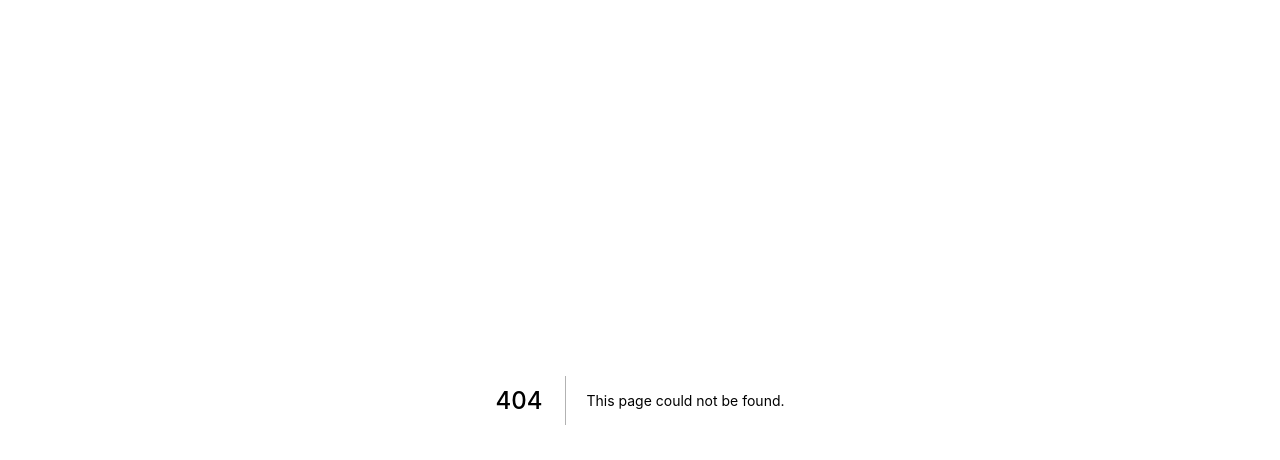
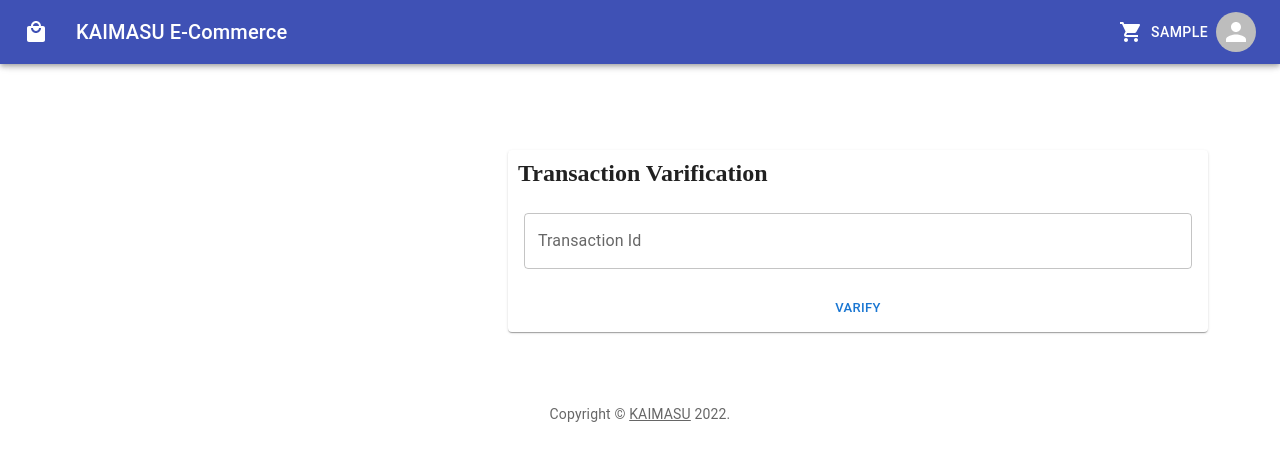
Before and after one commit to Mahmud-007/E-Commerce, a Next.js app in the folder frontend/: page /transaction in a window 1280 px wide. Before the commit this address had no page. Shown: the top 460 px of the page. Built offline with nearby package versions, Linux system fonts and the light colour scheme; no server answers; sample sign-in values are in the browser's storage.

Commit message:
add transaction details

```diff
--- a/frontend/components/Layout.tsx
+++ b/frontend/components/Layout.tsx
@@ -132,7 +132,7 @@ export default function Layout(props: any) {
                     router.push("/signin");
                   }}
                 >
-                  Logout
+                  {"  "}Logout
                 </Box>
               </MenuItem>
             </Menu>
--- /dev/null
+++ b/frontend/pages/transaction.tsx
@@ -0,0 +1,73 @@
+import React, { useState } from "react";
+import { NextPage } from "next";
+import Layout from "../components/Layout";
+import Box from "@mui/material/Box";
+import Card from "@mui/material/Card";
+import CardActions from "@mui/material/CardActions";
+import CardContent from "@mui/material/CardContent";
+import Button from "@mui/material/Button";
+import TextField from "@mui/material/TextField";
+import Copyright from "../components/Copyright";
+import axios from "axios";
+
+const Transaction: NextPage = () => {
+  const [details, setDetails] = useState("");
+  const [id, setId] = useState("");
+  const transactionDetails = () => {
+    console.log({ id });
+    axios
+      .get(
+        `http://localhost:8080/ecom/api/shop/transaction-chain?transactionId=${id}`,
+        {
+          headers: {
+            Authorization: `Bearer ${localStorage.getItem("Token")}`,
+          },
+        }
+      )
+      .then((response) => {
+        console.log(response.data);
+        setDetails(JSON.stringify(response.data));
+      })
+      .catch((err) => {
+        console.log(err);
+      });
+  };
+  return (
+    <div>
+      <Layout title="Transaction Varification" />
+      <Card
+        sx={{ maxWidth: 700 }}
+        style={{ marginTop: "150px", marginLeft: "500px" }}
+      >
+        <h2 style={{ margin: "10px" }}>Transaction Varification</h2>
+        <CardContent>
+          <TextField
+            style={{ width: "100%" }}
+            id="outlined-basic"
+            label="Transaction Id"
+            variant="outlined"
+            onChange={(e) => {
+              setId(e.target.value);
+            }}
+          />
+        </CardContent>
+        <CardActions>
+          <Button
+            onClick={transactionDetails}
+            size="small"
+            style={{ width: "100%" }}
+          >
+            Varify
+          </Button>
+        </CardActions>
+      </Card>
+      <h3>{details}</h3>
+      <br />
+      <br />
+      <br />
+      <Copyright />
+    </div>
+  );
+};
+
+export default Transaction;
```
